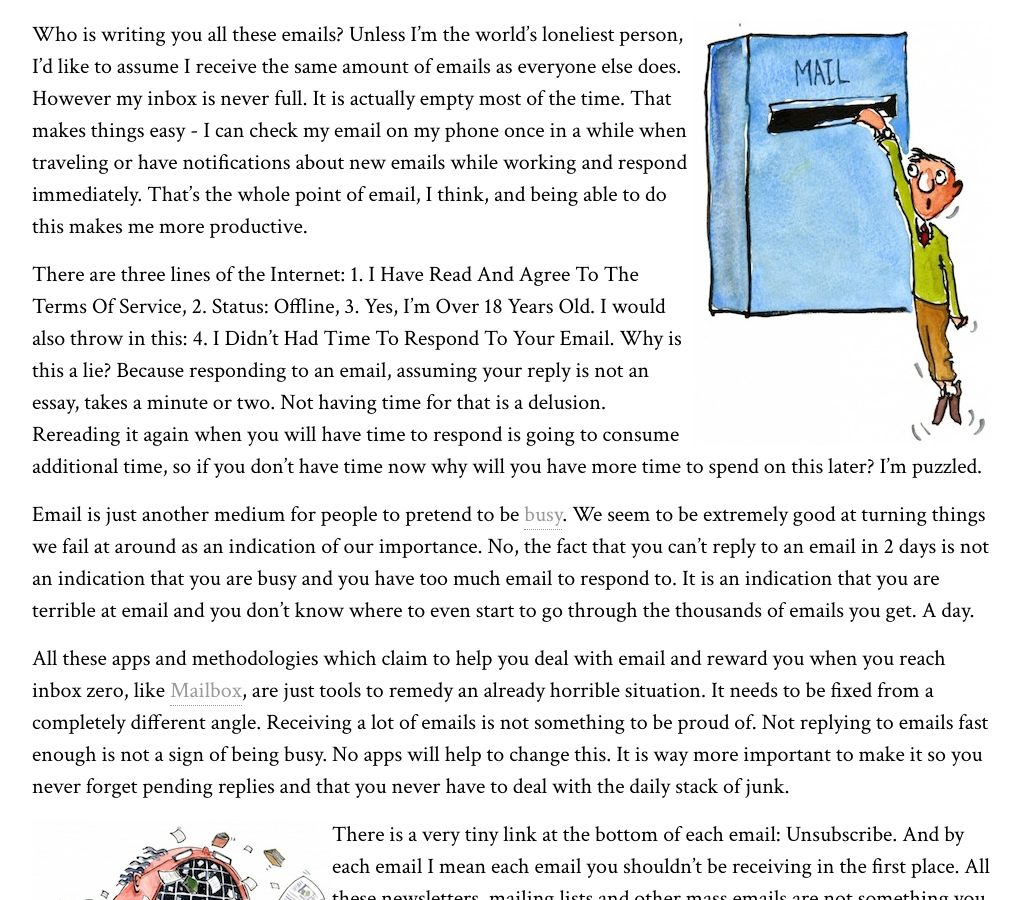
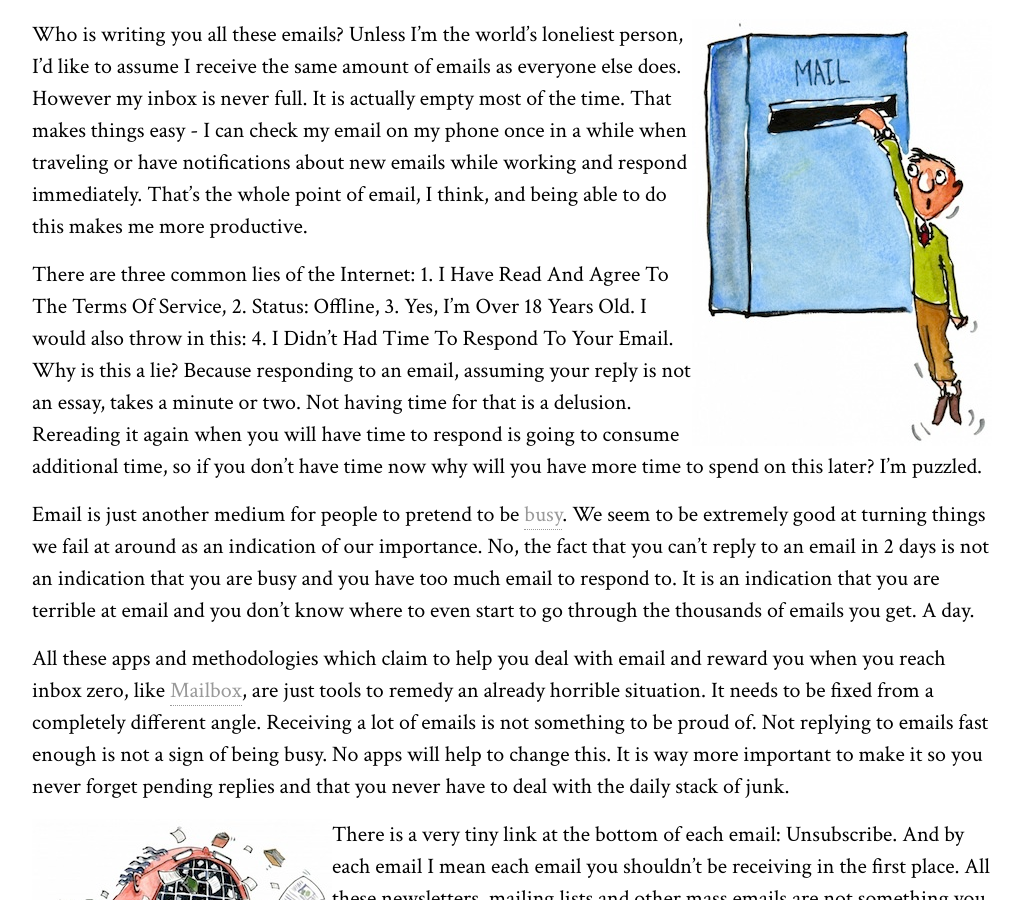
Before and after one commit to juokaz/juokaz.com, a Jekyll site: the page built from _posts/2013-06-25-did-you-get-my-email.markdown, in a window 1280 px wide and 900 px high, scrolled down 377 px. Shown: the whole window, without its empty margins (128-1148 px from the left). Built offline with Jekyll 4.4.1, drawn with Linux system fonts in a browser that asks for light colours; comment, search, counter and statistics services are not loaded.

Commit message:
Lies, not lines. Thanks @dzuelke

```diff
--- a/_posts/2013-06-25-did-you-get-my-email.markdown
+++ b/_posts/2013-06-25-did-you-get-my-email.markdown
@@ -11,7 +11,7 @@ Every time I have to ask someone if they got my email is obviously asking why on
 
 Who is writing you all these emails? Unless I'm the world's loneliest person, I'd like to assume I receive the same amount of emails as everyone else does. However my inbox is never full. It is actually empty most of the time. That makes things easy - I can check my email on my phone once in a while when traveling or have notifications about new emails while working and respond immediately. That's the whole point of email, I think, and being able to do this makes me more productive.
 
-There are three lines of the Internet: 1. I Have Read And Agree To The Terms Of Service, 2. Status: Offline, 3. Yes, I'm Over 18 Years Old. I would also throw in this: 4. I Didn't Had Time To Respond To Your Email. Why is this a lie? Because responding to an email, assuming your reply is not an essay, takes a minute or two. Not having time for that is a delusion. Rereading it again when you will have time to respond is going to consume additional time, so if you don't have time now why will you have more time to spend on this later? I'm puzzled.
+There are three common lies of the Internet: 1. I Have Read And Agree To The Terms Of Service, 2. Status: Offline, 3. Yes, I'm Over 18 Years Old. I would also throw in this: 4. I Didn't Had Time To Respond To Your Email. Why is this a lie? Because responding to an email, assuming your reply is not an essay, takes a minute or two. Not having time for that is a delusion. Rereading it again when you will have time to respond is going to consume additional time, so if you don't have time now why will you have more time to spend on this later? I'm puzzled.
 
 Email is just another medium for people to pretend to be [busy](/blog/getting-work-done-and-being-busy.html). We seem to be extremely good at turning things we fail at around as an indication of our importance. No, the fact that you can't reply to an email in 2 days is not an indication that you are busy and you have too much email to respond to. It is an indication that you are terrible at email and you don't know where to even start to go through the thousands of emails you get. A day.
 
```
